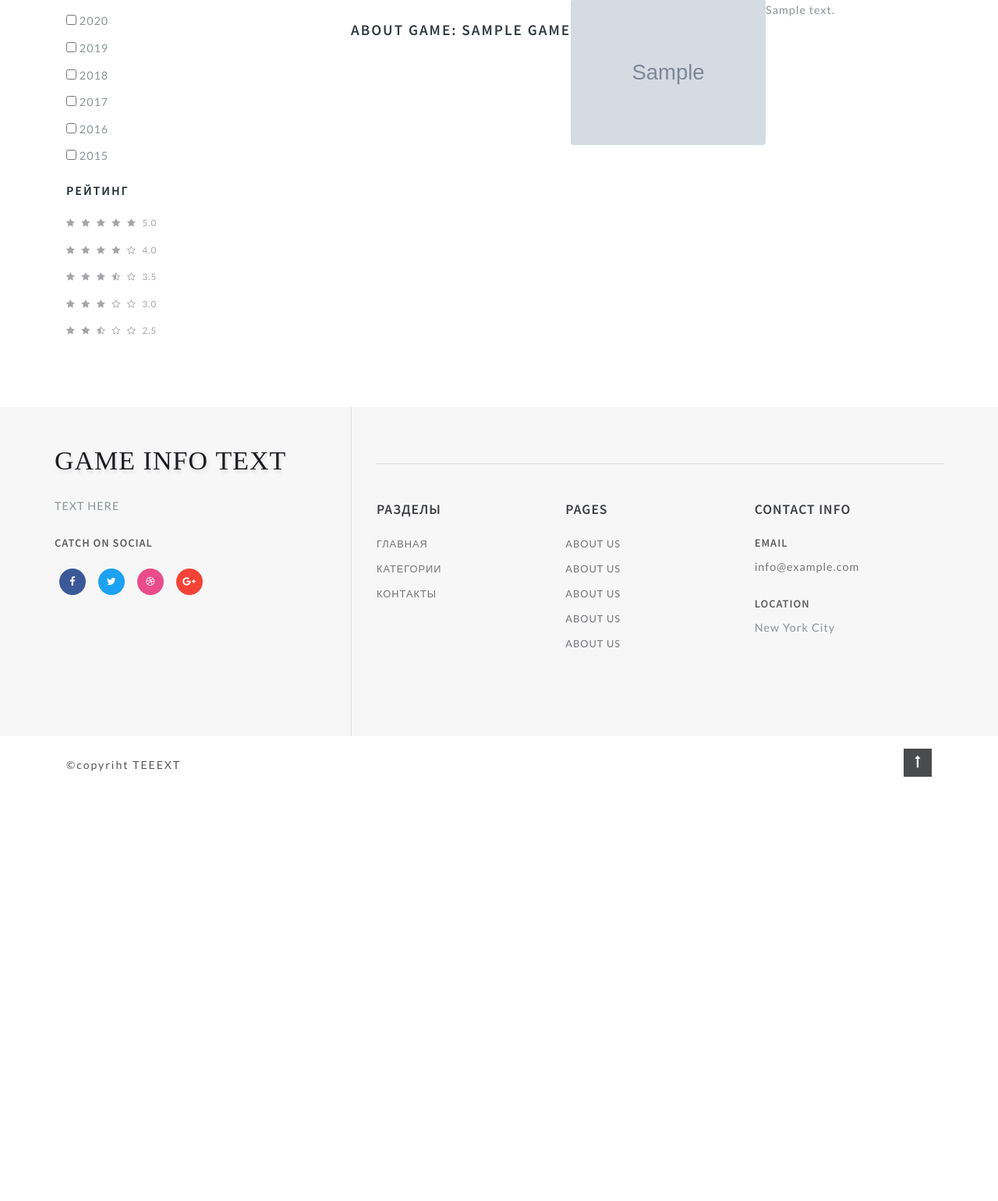
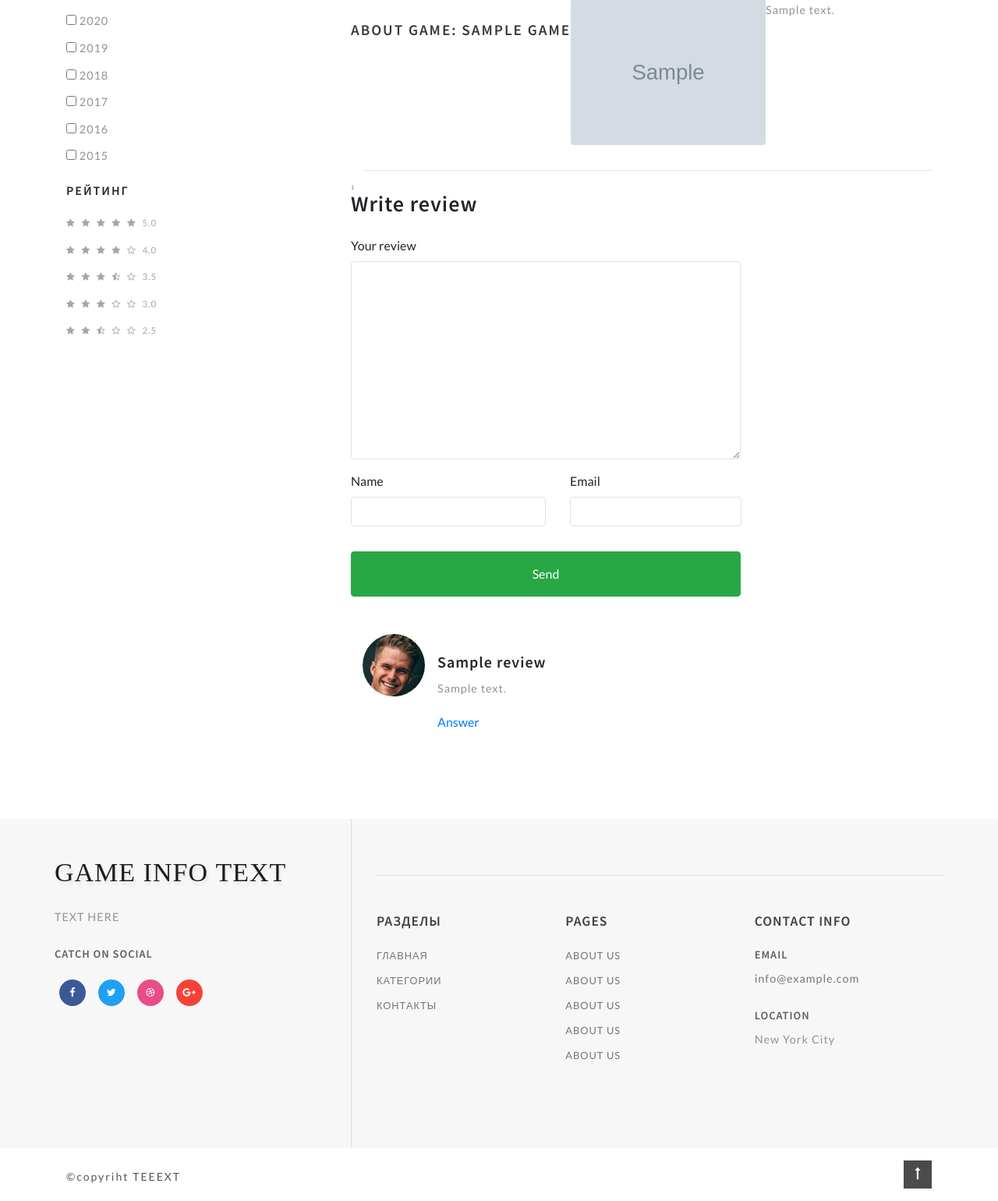
Before and after one commit to JolyCougar/Django_Games_info, a Django app: template games/templates/games/game_detail.html in a window 1280 px wide. Shown: the part 1070-2610 px from the top of the page at 78% size. Before the commit the page ends 2066 px from the top, so only its background shows below. Run offline with Django 5.2, Linux system fonts and the light colour scheme; tables that the repository leaves empty hold one stand-in row (values such as "Sample post"); the template is opened without the code that fills it: values that come from a table or form of the project are taken from there, most other values are stand-ins (such as "Sample title", 1, 10 or a date in 2020); grey boxes marked "Sample" are stand-in pictures; some libraries are stand-ins or nearby versions.

Commit message:
add Review

```diff
--- a/games/admin.py
+++ b/games/admin.py
@@ -63,7 +63,7 @@ class RatingAdmin(admin.ModelAdmin):
 @admin.register(Review)
 class ReviewAdmin(admin.ModelAdmin):
     """ Reviews """
-    list_display = ("name", "email", "parent", "movie", "id")
+    list_display = ("name", "email", "parent", "game", "id")
     readonly_fields = ("name", "email")
 
 
--- a/games/forms.py
+++ b/games/forms.py
@@ -1,6 +1,19 @@
 from django import forms
 
 from .models import Review, Rating, RatingStar
+
+
+class ReviewForm(forms.ModelForm):
+    """ Form for review """
+
+    class Meta:
+        model = Review
+        fields = ['name', 'email', 'text']
+        widgets = {
+            "name": forms.TextInput(attrs={"class": "form-control border"}),
+            "email": forms.EmailInput(attrs={"class": "form-control border"}),
+            "text": forms.Textarea(attrs={"class": "form-control border", "id": "contactcomment"}),
+        }
 
 
 class RatingForm(forms.ModelForm):
--- a/games/models.py
+++ b/games/models.py
@@ -76,6 +76,9 @@ class Game(models.Model):
     def get_absolute_url(self):
         return reverse("game_detail", kwargs={"slug": self.url})
 
+    def get_review(self):
+        return self.review_set.filter(parent__isnull=True)
+
     @property
     def description_short(self) -> str:
         if len(self.description) < 30:
@@ -132,11 +135,11 @@ class Review(models.Model):
     text = models.TextField("Text", max_length=5000)
     parent = models.ForeignKey("self", verbose_name="Parent",
                                on_delete=models.SET_NULL, null=True,
-                               blank=True, related_name="children")
-    movie = models.ForeignKey(Game, verbose_name="Movie", on_delete=models.CASCADE, related_name="reviews")
+                               blank=True)
+    game = models.ForeignKey(Game, verbose_name="Game", on_delete=models.CASCADE)
 
     def __str__(self) -> str:
-        return f"{self.name} - {self.movie}"
+        return f"{self.name} - {self.game}"
 
     class Meta:
         verbose_name = "Review"
--- a/games/templates/games/game_detail.html
+++ b/games/templates/games/game_detail.html
@@ -113,7 +113,7 @@
 
                 <div class="clearfix"></div>
             </div>
-            </ul>
+
         </div>
     </div>
     <div class="row sub-para-w3layouts mt-5">
@@ -128,6 +128,77 @@
     <p class="editContent">
         {{ game.description|safe }}
     </p>
+    </div>
+
+    <hr>
+        <div class="row">
+            <div class="single-form-left">
+                <!-- contact form grid -->
+                <div class="contact-single">
+                    <h3 class="editContent">
+                        <span class="sub-tittle editContent">{{ game.review_set.count }}</span>Write review</h3>
+                    <form action="{% url 'add_review' game.id %}" method="post" class="mt-4" id="formReview">
+                        {% csrf_token %}
+                        <input type="hidden" name="parent" id="contactparent" value="">
+                        <div class="form-group editContent">
+                            <label for="contactcomment" class="editContent">
+                                Your review
+                            </label>
+                            {{ form.text }}
+                        </div>
+                        <div class="d-sm-flex">
+                            <div class="col-sm-6 form-group p-0 editContent">
+                                <label for="contactusername" class="editContent">
+                                    Name
+                                </label>
+                                {{ form.name }}
+                            </div>
+                            <div class="col-sm-6 form-group ml-sm-3 editContent">
+                                <label for="contactemail" class="editContent">
+                                    Email
+                                </label>
+                                {{ form.email }}
+                            </div>
+                        </div>
+                        <button type="submit"
+                                class="mt-3 btn btn-success btn-block py-3">
+                            Send
+                        </button>
+                    </form>
+                </div>
+
+                <!--  //contact form grid ends here -->
+            </div>
+        </div>
+        {% for review in game.get_review %}
+
+            <div class="media py-5">
+                <img src="{% static 'images/te2.jpg' %}" class="mr-3 img-fluid" alt="image">
+                <div class="media-body mt-4">
+                    <h5 class="mt-0 editContent">
+                        {{ review.name }}
+                    </h5>
+                    <p class="mt-2 editContent">
+                        {{ review.text }}
+                    </p>
+                    <a href="#formReview" onclick="addReview('{{ review.name }}', '{{ review.id }}')">Answer</a>
+                    {% for rew in review.review_set.all %}
+                        <div class="media mt-5 editContent">
+                            <a class="pr-3" href="#">
+                                <img src="{% static 'images/te2.jpg' %}" class="img-fluid "
+                                     alt="image" style="outline: none; cursor: inherit;">
+                            </a>
+                            <div class="media-body">
+                                <h5 class="mt-0 editContent">{{ rew.name }}</h5>
+                                <p class="mt-2 editContent"> {{ rew.text }}</p>
+                            </div>
+                        </div>
+                    {% endfor %}
+                </div>
+            </div>
+        {% endfor %}
+    </div>
+    </div>
 
 
 
--- a/games/urls.py
+++ b/games/urls.py
@@ -1,6 +1,6 @@
 from django.urls import path
 
-from .views import GamesView, GameDetailView, PublisherView, DeveloperView, AddStarRating
+from .views import GamesView, GameDetailView, PublisherView, DeveloperView, AddStarRating, AddReview
 
 urlpatterns = [
     path("", GamesView.as_view(), name="games_list"),
@@ -8,4 +8,5 @@ urlpatterns = [
     path("<slug:slug>/", GameDetailView.as_view(), name="game_detail"),
     path("publisher/<str:slug>/", PublisherView.as_view(), name="publisher_detail"),
     path("developer/<str:slug>/", DeveloperView.as_view(), name="developer_detail"),
+    path("review/<int:pk>/", AddReview.as_view(), name="add_review"),
 ]
```
Also changed, not shown: games/views.py (+17 -8 lines), games/migrations/0001_initial.py, games/migrations/0002_developer_logo_publisher_logo_and_more.py (deleted), media/game/Call of Duty 2/poster/image_2024-08-06_16-18-59.png (deleted), media/game/Call of Duty/poster/Call_Of_Duty_2003CoverUpdated.jpg (added), media/games/Call of Duty/images/0000000692.1920x1080.jpg (added), media/games/Call of Duty/images/44331116d94b88b40fe96ff85b619a8d4789ef227ca5f2d2670c51b34a69146f.jpg (added), media/games/Call of Duty/images/MV5BYjkxY2ViYjgtMTE1Zi00ZDU4LWJhNTAtZWM1ZmI2YTc1ZjQ3XkEyX_aYYdel3._V1_.jpg (added), media/logo_company/Activision/Activision.svg.png (added), media/logo_company/Activision/image_2024-08-06_16-18-59.png (deleted), media/logo_company/Infinity Ward/Infinity_Ward.svg.png (added), static/images/te2.jpg (added).
